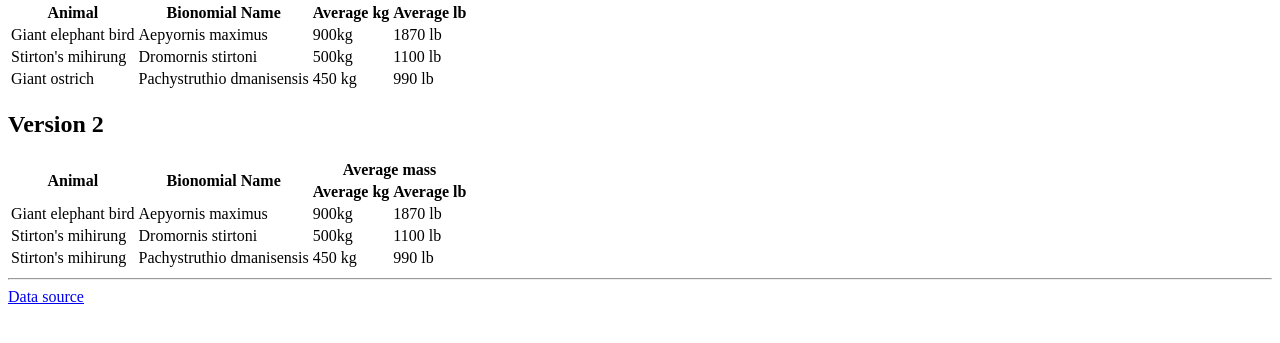
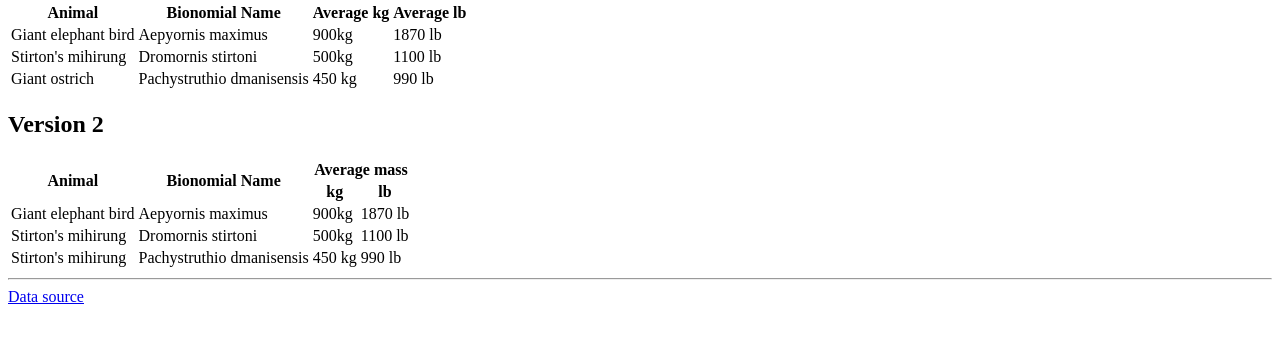
Before and after one commit to AronFabianHu/html-table-practice, a plain HTML site: page index.html in a window 1280 px wide. Shown: the part 79-422 px from the top of the page. Drawn offline with Linux system fonts and the light colour scheme.

Commit message:
Update index.html

```diff
--- a/index.html
+++ b/index.html
@@ -53,8 +53,8 @@
 
             </tr>
             <tr>
-                <th>Average kg</th>
-                <th>Average lb</th>
+                <th>kg</th>
+                <th>lb</th>
             </tr>
         </thead>
         <tbody>
```
